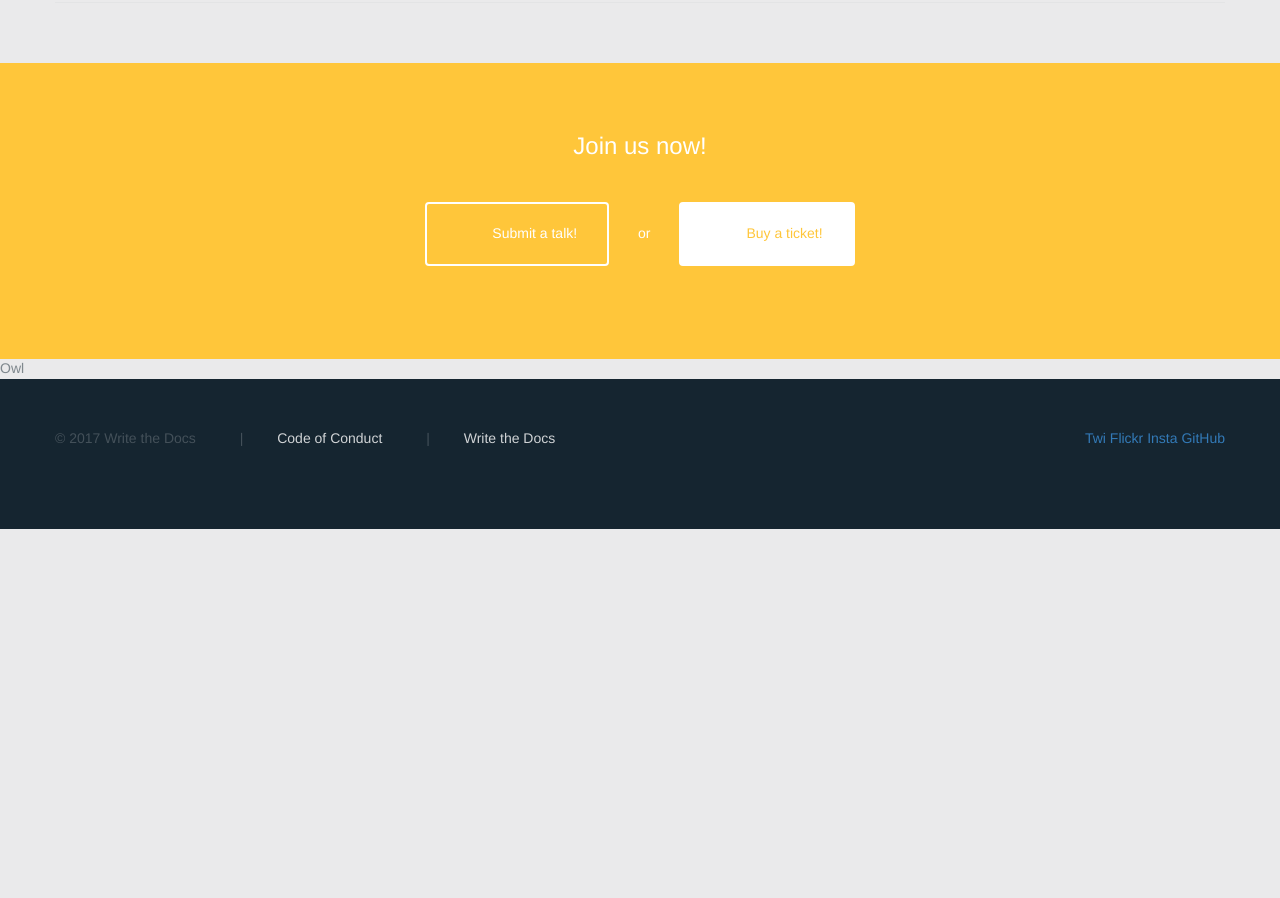
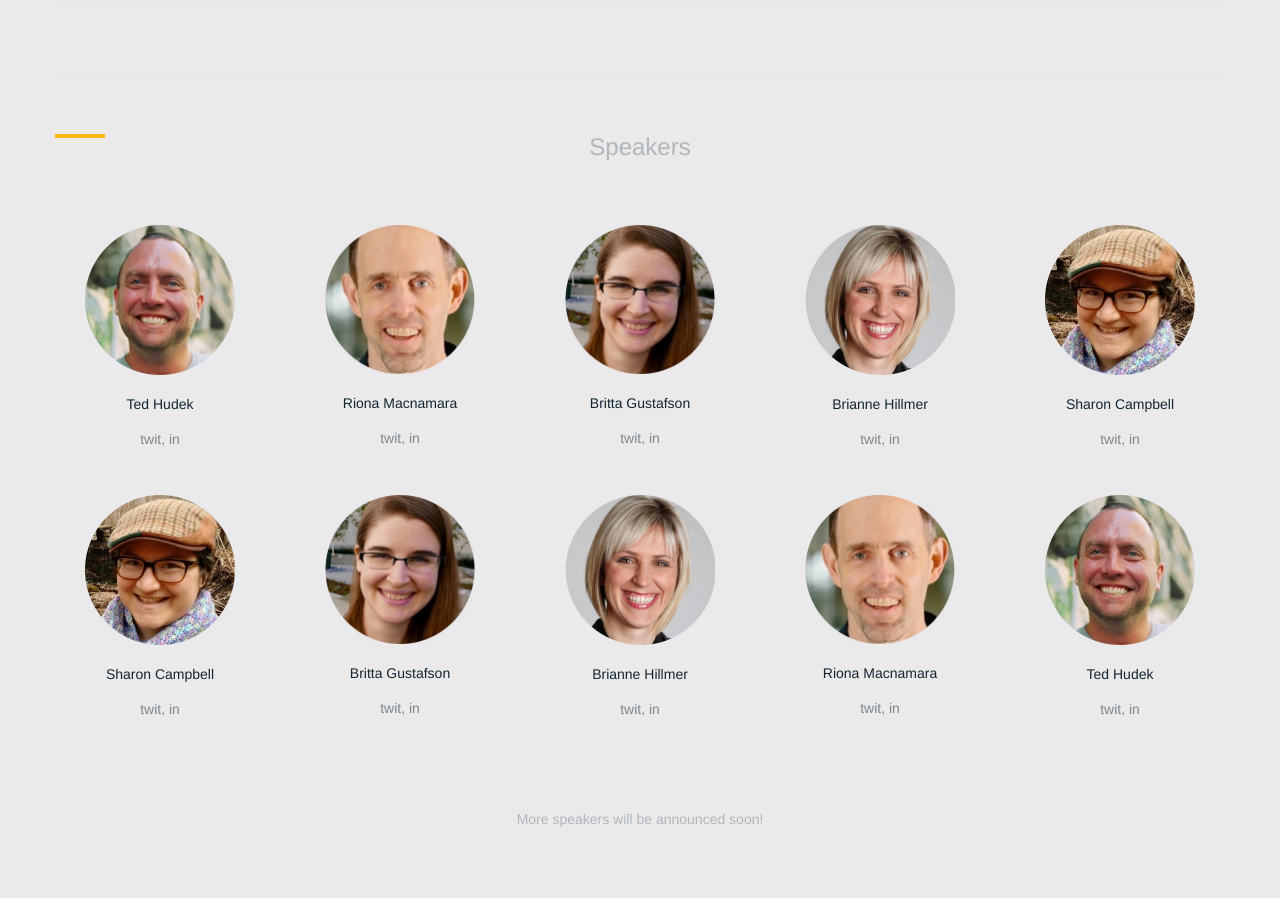
Before and after one commit to 1iget/website-theme, a website: page index.html in a window 1280 px wide. Shown: the part 1122-2020 px from the top of the page. Before the commit the page ends 1651 px from the top, so only its background shows below. Drawn offline with Linux system fonts and the light colour scheme.

Commit message:
persons section home

```diff
--- a/index.html
+++ b/index.html
@@ -48,7 +48,7 @@
       </div>
     </header>
 
-    <main class="main-container">
+    <main class="main-container main-container--home">
       <div class="container">
         <div class="row">
           <div class="col-xs-12">
@@ -61,7 +61,7 @@
                   </p>
                 </div>
                 <div class="col-xs-12 col-md-7 text-xs-center text-md-right">
-                  <div class="buy-ticket__2nd">
+                  <div class="buy-ticket__2nd-col">
                     <a href="#" class="buy-ticket__talk btn btn-primary button">Submit a talk!</a>
                     <p class="buy-ticket__p">or</p>
                     <a href="#" class="buy-ticket__ticket btn btn-primary button">Buy a ticket!</a>
@@ -123,6 +123,99 @@
               </div>
             </section>
 
+            <!-- Schedule -->
+            <section class="section">
+
+            </section>
+
+            <!-- Speakers -->
+            <section class="section section--last">
+              <div class="row">
+                <div class="col-xs-12">
+                  <div class="section__header subheader">
+                    <span class="subheader__yellow"></span>
+                    <h2 class="subheader__header">Speakers</h2>
+                  </div>
+                </div>
+              </div>
+              <div class="row">
+                <div class="col-xs-6 col-md-1-5 text-center">
+                  <div class="person">
+                    <img src="dist/images/ted-hudek.jpg" alt="Ted Hudek" class="person__img">
+                    <p class="person__name">Ted Hudek</p>
+                    <div class="person__socials">twit, in</div>
+                  </div>
+                </div>
+                <div class="col-xs-6 col-md-1-5 text-center">
+                  <div class="person">
+                    <img src="dist/images/riona-macnamara.jpg" alt="Riona Macnamara" class="person__img">
+                    <p class="person__name">Riona Macnamara</p>
+                    <div class="person__socials">twit, in</div>
+                  </div>
+                </div>
+                <div class="col-xs-6 col-md-1-5 text-center">
+                  <div class="person">
+                    <img src="dist/images/britta-gustafson.jpg" alt="Britta Gustafson" class="person__img">
+                    <p class="person__name">Britta Gustafson</p>
+                    <div class="person__socials">twit, in</div>
+                  </div>
+                </div>
+                <div class="col-xs-6 col-md-1-5 text-center">
+                  <div class="person">
+                    <img src="dist/images/brianne-hillmer.jpg" alt="Brianne Hillmer" class="person__img">
+                    <p class="person__name">Brianne Hillmer</p>
+                    <div class="person__socials">twit, in</div>
+                  </div>
+                </div>
+                <div class="col-xs-6 col-md-1-5 text-center">
+                  <div class="person">
+                    <img src="dist/images/sharon-campbell.jpg" alt="Sharon Campbell" class="person__img">
+                    <p class="person__name">Sharon Campbell</p>
+                    <div class="person__socials">twit, in</div>
+                  </div>
+                </div>
+                <div class="col-xs-6 col-md-1-5 text-center">
+                  <div class="person">
+                    <img src="dist/images/sharon-campbell.jpg" alt="Sharon Campbell" class="person__img">
+                    <p class="person__name">Sharon Campbell</p>
+                    <div class="person__socials">twit, in</div>
+                  </div>
+                </div>
+                <div class="col-xs-6 col-md-1-5 text-center">
+                  <div class="person">
+                    <img src="dist/images/britta-gustafson.jpg" alt="Britta Gustafson" class="person__img">
+                    <p class="person__name">Britta Gustafson</p>
+                    <div class="person__socials">twit, in</div>
+                  </div>
+                </div>
+                <div class="col-xs-6 col-md-1-5 text-center">
+                  <div class="person">
+                    <img src="dist/images/brianne-hillmer.jpg" alt="Brianne Hillmer" class="person__img">
+                    <p class="person__name">Brianne Hillmer</p>
+                    <div class="person__socials">twit, in</div>
+                  </div>
+                </div>
+                <div class="col-xs-6 col-md-1-5 text-center">
+                  <div class="person">
+                    <img src="dist/images/riona-macnamara.jpg" alt="Riona Macnamara" class="person__img">
+                    <p class="person__name">Riona Macnamara</p>
+                    <div class="person__socials">twit, in</div>
+                  </div>
+                </div>
+                <div class="col-xs-6 col-md-1-5 text-center">
+                  <div class="person">
+                    <img src="dist/images/ted-hudek.jpg" alt="Ted Hudek" class="person__img">
+                    <p class="person__name">Ted Hudek</p>
+                    <div class="person__socials">twit, in</div>
+                  </div>
+                </div>
+              </div>
+              <div class="row">
+                <div class="col-xs-12 text-center">
+                  <p class="section__more">More speakers will be announced soon!</p>
+                </div>
+              </div>
+            </section>
           </div>
         </div>
       </div>
--- a/src/sass/bootstrap-css.scss
+++ b/src/sass/bootstrap-css.scss
@@ -65,3 +65,13 @@ input:focus,input:active:focus,input.active:focus {
    .text-lg-center { text-align: center; }
    .text-lg-justify { text-align: justify; }
 }
+
+.col-lg-1-5 {
+  @include make-lg-column(2.4)
+}
+.col-md-1-5 {
+  @include make-md-column(2.4)
+}
+.col-sm-1-5 {
+  @include make-sm-column(2.4)
+}
--- a/src/sass/buy-ticket/buy-ticket.scss
+++ b/src/sass/buy-ticket/buy-ticket.scss
@@ -1,27 +1,47 @@
 .buy-ticket {
   min-height: 120px;
   background-color: #132530;
+  padding-left: 15px;
+  padding-right: 15px;
+  @media (min-width: $screen-sm-min) {
+    padding-left: 0;
+    padding-right: 0;
+  }
 
   &__p {
     color: #fff;
     display: inline-block;
     padding-left: 20px;
     padding-right: 20px;
+    padding-top: 15px;
+    padding-bottom: 10px;
+    display: block;
+    @media (min-width: $screen-sm-min) {
+      display: inline-block;
+    }
     &--first {
       margin-top: 53px;
+      padding-top: 0;
+      padding-bottom: 0;
     }
   }
 
-  &__2nd {
+  &__2nd-col {
     padding-top: 30px;
     padding-bottom: 30px;
     @media (min-width: $screen-md-min) {
       padding-right: 44px;
     }
   }
+
   &__talk, &__ticket {
     border-color: $yellow !important;
-    display: inline-block;
+    display: block;
+    width: 100%;
+    @media (min-width: $screen-sm-min) {
+      display: inline-block;
+      width: auto;
+    }
   }
 
   &__ticket {
--- a/src/sass/main/main-container.scss
+++ b/src/sass/main/main-container.scss
@@ -1,4 +1,8 @@
 .main-container {
   margin-top: -60px;
   margin-bottom: 60px;
+
+  &--home {
+    margin-bottom: 20px;
+  }
 }
--- /dev/null
+++ b/src/sass/section/person.scss
@@ -0,0 +1,18 @@
+.person {
+  padding: 5px;
+  padding-bottom: 35px;
+  height: 270px;  // balanced grid
+  @media (min-width: $screen-md-min) {
+    padding-bottom: 50px;
+  }
+  &__img {
+    max-width: 150px;
+    width: 100%;
+  }
+
+  &__name {
+    margin-top: 20px;
+    margin-bottom: 15px;
+    color: #152530;
+  }
+}
--- a/src/sass/section/section.scss
+++ b/src/sass/section/section.scss
@@ -1,4 +1,13 @@
 .section {
   padding-bottom: 70px;
   border-bottom: 1px solid #E3E4E5;
+
+  &--last {
+    border-bottom: none;
+  }
+
+  &__more {
+    color: #B0B6BB;
+    margin-top: 50px;
+  }
 }
--- a/src/sass/styles.scss
+++ b/src/sass/styles.scss
@@ -10,6 +10,7 @@
 
 @import 'section/section';
 @import 'section/subheader';
+@import 'section/person';
 
 @import 'contact/contact';
 
@@ -28,8 +29,8 @@
 
 @import 'button/button';
 
+@import '../../node_modules/bootstrap-sass/assets/stylesheets/_bootstrap-custom';
 @import 'bootstrap-css';
-@import '../../node_modules/bootstrap-sass/assets/stylesheets/_bootstrap-custom';
 
 .mark2 {
   border: 1px solid gray;
```
Also changed, not shown: dist/css/styles.css, dist/images/brianne-hillmer.jpg (added), dist/images/britta-gustafson.jpg (added), dist/images/riona-macnamara.jpg (added), dist/images/sharon-campbell.jpg (added), dist/images/ted-hudek.jpg (added), dist/styles.min.css.
